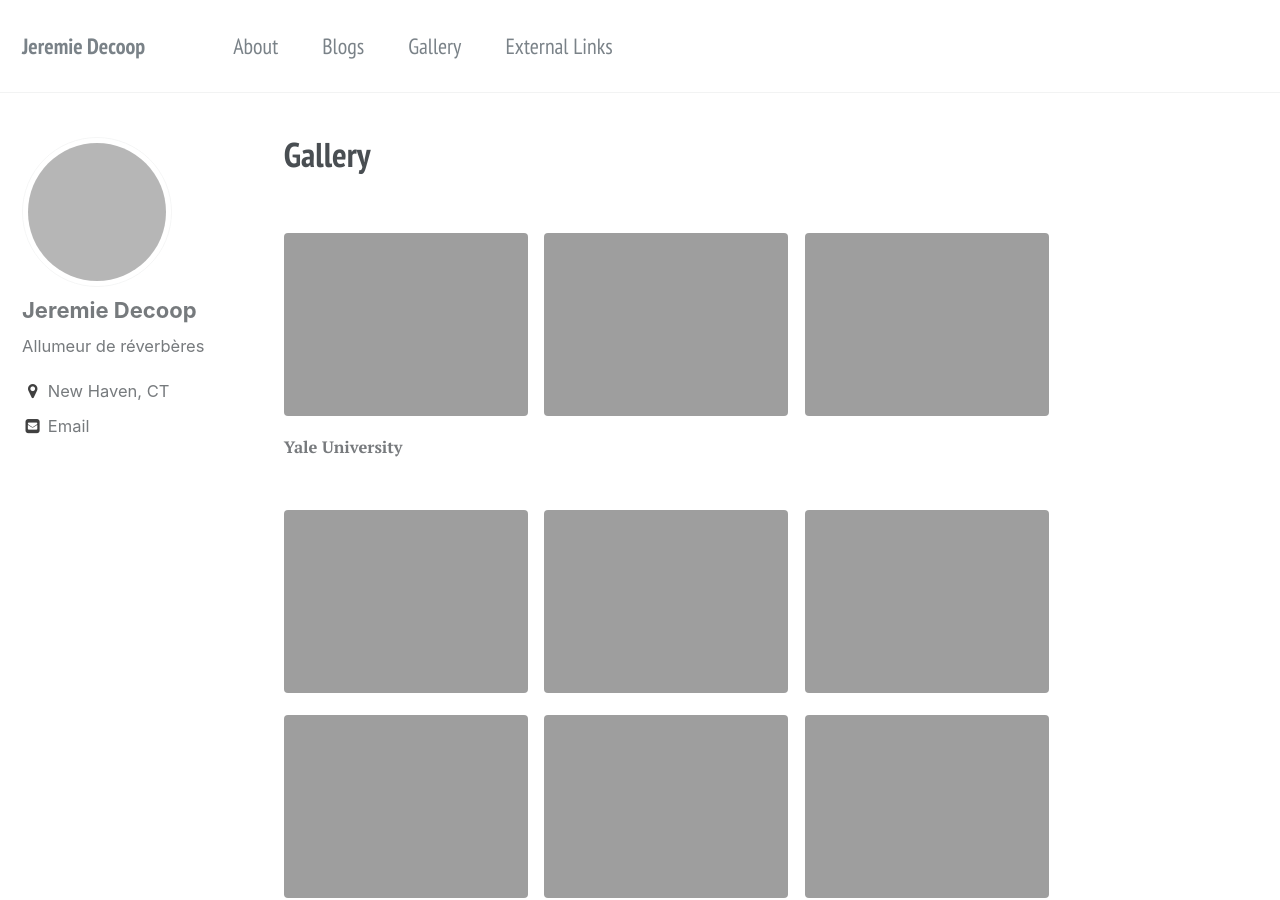
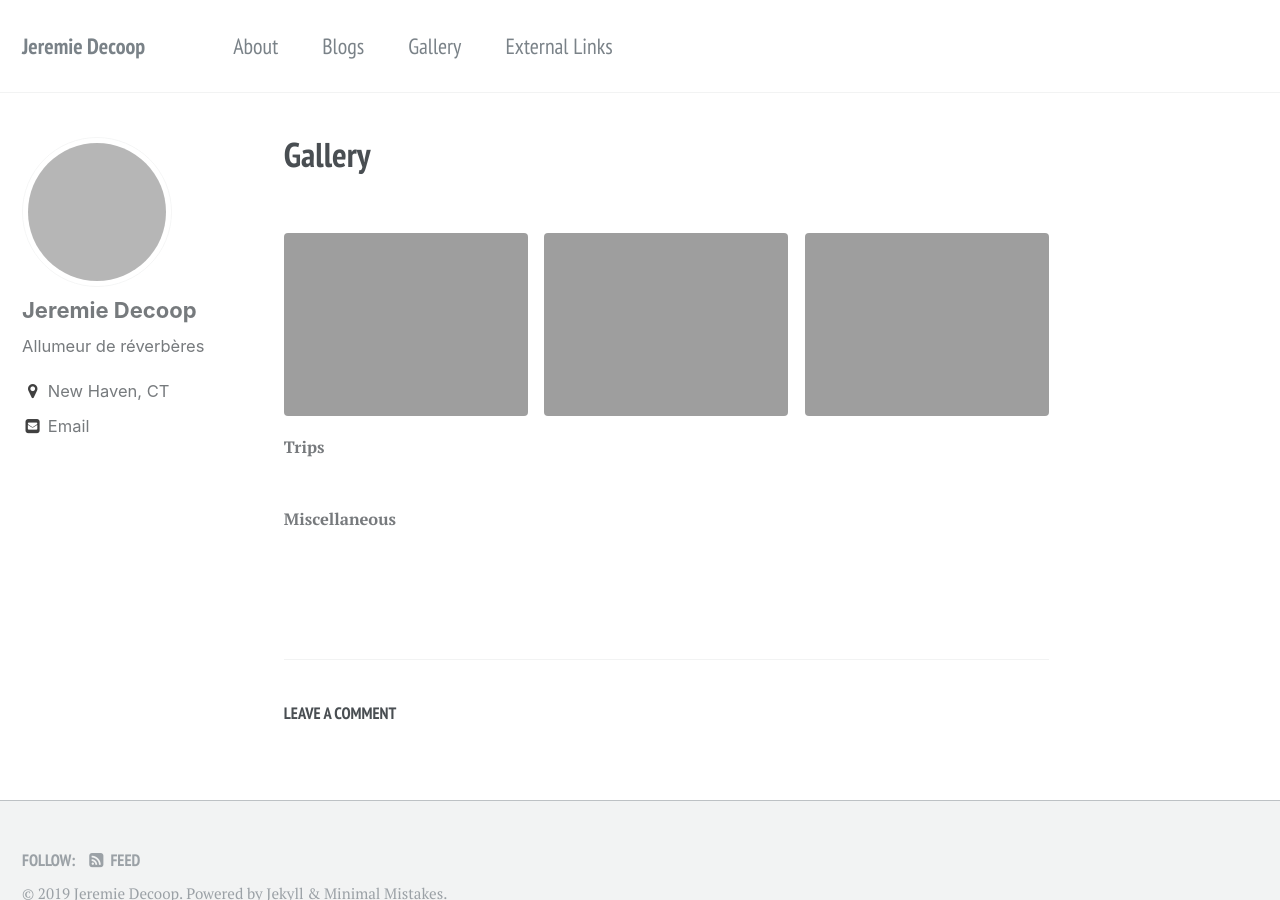
Before and after one commit to JeremieDec/home, a Jekyll site: the page built from _pages/gallery.md, in a window 1280 px wide and 900 px high. Built offline with Jekyll 4.4.1, drawn with Linux system fonts in a browser that asks for light colours.

Commit message:
Update gallery.md

```diff
--- a/_pages/gallery.md
+++ b/_pages/gallery.md
@@ -5,46 +5,27 @@ permalink: /gallery/
 author_profile: true
 comments: true
 gallery:
-  - url: /pics/gallery/HS_tower.jpg
-    image_path: /pics/gallery/HS_tower.jpg
-    title: "Harkness Tower"
-  - url: /pics/gallery/yale_lib.jpg
-    image_path: /pics/gallery/yale_lib.jpg
-    title: "Yale Beinecke Rare Book Library"
-  - url: /pics/gallery/eastrock.jpg
-    image_path: /pics/gallery/eastrock.jpg
-    title: "Mountain top of East Rock"
+
+  - url: /pics/gallery/iphone_orig_IMG_7699_enhanced.png
+    image_path: /pics/gallery/iphone_orig_IMG_7699_enhanced.png
+    title: "Cherry blossoms at Kitano Tenmangu Shrine, Kyoto, Japan"
+
+  - url: /pics/gallery/iphone_orig_IMG_8054_enhanced.png
+    image_path: /pics/gallery/iphone_orig_IMG_8054_enhanced.png
+    title: "Japanese design small house at Rokuen shrine, Nara ([**Deep learning enhanced photos**](http://people.ee.ethz.ch/~ihnatova/))"
+
+  - url: /pics/gallery/transform54.png
+    image_path: /pics/gallery/transform54.png
+    title: " Friendly Deer at Rokuen park, Nara, Japan ([**Deep learning enhanced photos**](http://people.ee.ethz.ch/~ihnatova/))"
+
 gallery2:
-  - url: /pics/gallery/bryce2.jpg
-    image_path: /pics/gallery/bryce2.jpg
-    title: "Bryce Canyon"
-  - url: /pics/gallery/bryce.jpg
-    image_path: /pics/gallery/bryce.jpg
-    title: "Bryce Canyon"
-  - url: /pics/gallery/antelop.jpg
-    image_path: /pics/gallery/antelop.jpg
-    title: "Antelope Canyon"
-  - url: /pics/gallery/sd.jpg
-    image_path: /pics/gallery/sd.jpg
-    title: "SD sea world: killer whale"
-  - url: /pics/gallery/yosemite.jpg
-    image_path: /pics/gallery/yosemite.jpg
-    title: "Yosemite National Park"
-  - url: /pics/gallery/panda.jpg
-    image_path: /pics/gallery/panda.jpg
-    title: "The superstar in SD Zoo"
+
+
 gallery3:
-  - url: /pics/gallery/cat_thief.jpg
-    image_path: /pics/gallery/cat_thief.jpg
-    title: "The thief cat"
-  - url: /pics/gallery/boston_squirrel.jpg
-    image_path: /pics/gallery/boston_squirrel.jpg
-    title: "Boston Common squirrel"
-  - url: /pics/gallery/NH_street.jpg
-    image_path: /pics/gallery/NH_street.jpg
-    title: "Street art on Chapel"
+
+
+
 ---
 
-{% include gallery caption="**Yale University**" %}
-{% include gallery id="gallery2" caption="**Trips**" %}
+{% include gallery caption="**Trips**" %}
 {% include gallery id="gallery3" caption="**Miscellaneous**" %}
```
